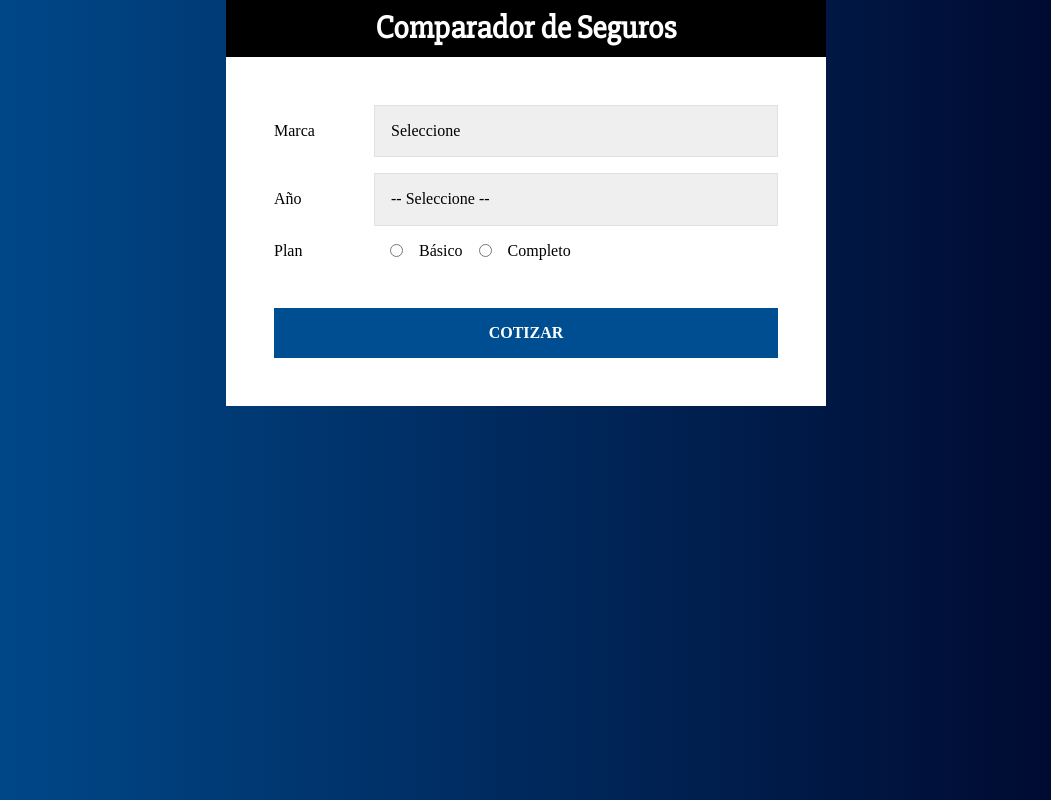
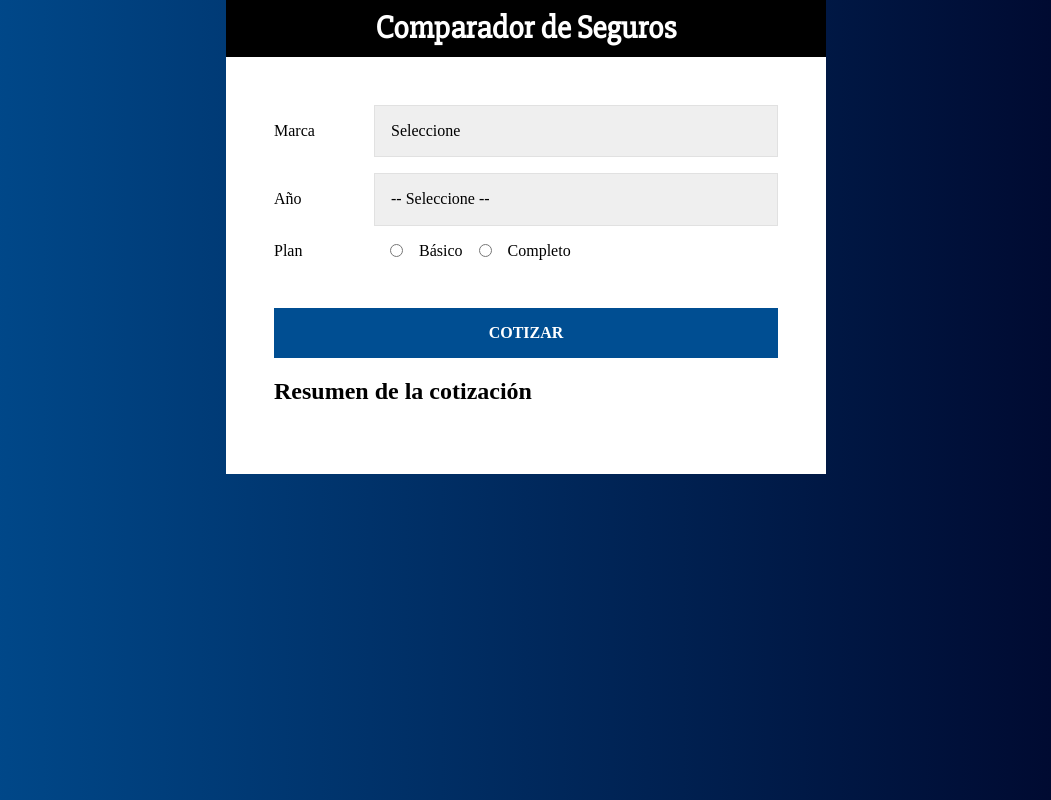
Before and after one commit to pipe473/Comparador-Precios, a React (Create React App) app: page / in a window 1280 px wide. Shown: the whole page, without its empty margins (114-1165 px from the left). Built offline with nearby package versions, Linux system fonts and the light colour scheme.

Commit message:
Añadiendo un componente para mostrar el resumen de la cotización

```diff
--- a/src/App.js
+++ b/src/App.js
@@ -1,6 +1,7 @@
 import React, { useState } from 'react';
 import Header from './components/Header';
 import Formulario from './components/Formulario';
+import Resumen from './components/Resumen';
 
 import styled from '@emotion/styled';
 
@@ -27,6 +28,7 @@ const [ resumen, guardarResumen ] = useState({})
           <Formulario
             guardarResumen={guardarResumen}
           />
+          <Resumen />
       </ContenedorFormulario>
     </Contenedor>
   );
--- /dev/null
+++ b/src/components/Resumen.js
@@ -0,0 +1,11 @@
+import React from 'react';
+
+const Resumen = () => {
+    return (
+
+        <h2>Resumen de la cotización</h2>
+
+     );
+}
+
+export default Resumen;
```
Also changed, not shown: src/components/Resultado.js (added).
